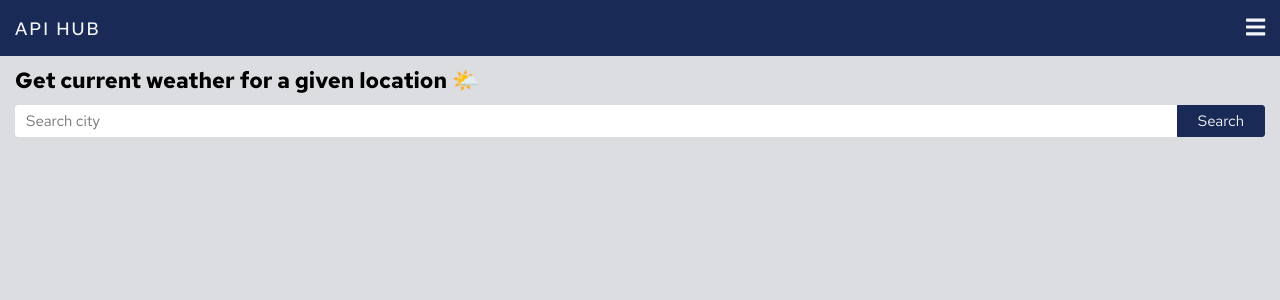
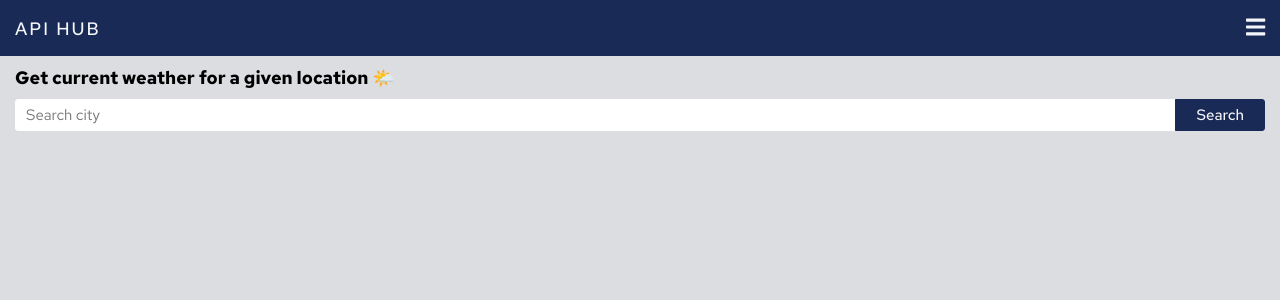
Before and after one commit to JalalMallah/API-All-In-One, a React (Create React App) app: page /weather in a window 1280 px wide. Shown: the top 300 px of the page. Built offline with nearby package versions, Linux system fonts and the light colour scheme.

Commit message:
refactor: extract reusable components to a seperate file called MyStyledComponents

```diff
--- a/src/components/App.js
+++ b/src/components/App.js
@@ -13,19 +13,17 @@ import Header from 'components/Header/Header';
 
 const App = () => {
   return (
-    <>
+    <LyricsProvider>
       <Header />
       <Switch>
         <Route path='/' exact component={Home} />
         <Route path='/quotes' component={Quotes} />
         <Route path='/weather' component={Weather} />
         <Route path='/exchange-rates' component={ExchangeRates} />
-        <LyricsProvider>
-          <Route path='/lyrics-app' exact component={LyricsSearch} />
-        </LyricsProvider>
+        <Route path='/lyrics-app' exact component={LyricsSearch} />
         <Route component={PageNotFound} />
       </Switch>
-    </>
+    </LyricsProvider>
   );
 };
 
--- a/src/components/views/ExchangeRates/ExchangeRates.js
+++ b/src/components/views/ExchangeRates/ExchangeRates.js
@@ -1,5 +1,7 @@
 import React, { useEffect, useState } from 'react';
 import styled from 'styled-components';
+
+import { Button, Paragraph, Title, Wrapper } from 'styles/MyStyledComponents';
 
 const APIKey = '65ae7a288dd355c89554072f';
 
@@ -114,7 +116,7 @@ export default function ExchangeRates() {
           />
         </Row>
         <Row>
-          <SwapButton onClick={swapCurrencies}>Swap</SwapButton>
+          <Button onClick={swapCurrencies}>Swap</Button>
           <RateInfo>{conversionRate && showRateInfo()}</RateInfo>
         </Row>
         <Row>
@@ -184,21 +186,6 @@ export default function ExchangeRates() {
   );
 }
 
-const Wrapper = styled.main`
-  padding: 1rem 1.5rem;
-`;
-
-const Title = styled.h1`
-  margin: 0 0 1rem;
-  font-size: 1.8rem;
-`;
-
-const Paragraph = styled.p`
-  margin: 0 0 1rem;
-  font-size: 1.5rem;
-  line-height: 1.4;
-`;
-
 const Container = styled.section`
   display: grid;
   place-items: center;
@@ -248,28 +235,6 @@ const Input = styled.input`
   }
 `;
 
-const SwapButton = styled.button`
-  padding: 0.8rem 2rem;
-  border: none;
-  border-radius: 3px;
-  outline: none;
-  background-color: var(--dark-blue);
-  color: var(--light-gray);
-  font-family: var(--main-font);
-  font-size: 1.5rem;
-  font-weight: 500;
-  transition: background-color 0.3s ease;
-  cursor: pointer;
-
-  &:active {
-    transform: scale(0.98);
-  }
-
-  &:hover {
-    background-color: var(--light-blue);
-  }
-`;
-
 const RateInfo = styled(Paragraph)`
   margin: 0;
 `;
--- a/src/components/views/Home/Home.js
+++ b/src/components/views/Home/Home.js
@@ -1,6 +1,7 @@
 import React from 'react';
+import styled from 'styled-components';
 
-import styled from 'styled-components';
+import { Paragraph, Title, Wrapper } from 'styles/MyStyledComponents';
 
 export default function Home() {
   return (
@@ -24,21 +25,6 @@ export default function Home() {
   );
 }
 
-const Wrapper = styled.main`
-  padding: 1rem 1.5rem;
-`;
-
-const Title = styled.h1`
-  margin: 0 0 1rem;
-  font-size: 1.8rem;
-`;
-
-const Paragraph = styled.p`
-  margin: 0 0 1rem;
-  font-size: 1.5rem;
-  line-height: 1.4;
-`;
-
 const List = styled.ul`
   margin: 0 0 2rem;
   padding: 0 0 0 3rem;
--- a/src/components/views/LyricsSearch/LyricsSearch.js
+++ b/src/components/views/LyricsSearch/LyricsSearch.js
@@ -1,7 +1,8 @@
 import React, { useContext, useState } from 'react';
 import { BrowserRouter, Route } from 'react-router-dom';
 import { baseURL, LyricsContext } from './LyricsContext';
-import styled from 'styled-components';
+
+import { Title, Wrapper } from 'styles/MyStyledComponents';
 
 import SearchForm from './SearchForm/SearchForm';
 import Loader from './Loader/Loader';
@@ -49,19 +50,10 @@ export default function LyricsSearch() {
         <Route path='/lyrics-app' exact>
           {response && <SongList />}
         </Route>
-        <Route path='/lyrics-app/lyrics-panel'>
+        <Route path='/lyrics-app/lyrics-panel' exact>
           <LyricsPanel />
         </Route>
       </Wrapper>
     </BrowserRouter>
   );
 }
-
-const Wrapper = styled.main`
-  padding: 1rem 1.5rem;
-`;
-
-const Title = styled.h1`
-  margin: 0 0 1rem;
-  font-size: 1.8rem;
-`;
--- a/src/components/views/LyricsSearch/SearchForm/SearchForm.js
+++ b/src/components/views/LyricsSearch/SearchForm/SearchForm.js
@@ -1,6 +1,8 @@
 import React from 'react';
 import PropTypes from 'prop-types';
 import styled from 'styled-components';
+
+import { Button } from 'styles/MyStyledComponents';
 
 export default function SearchForm({ handleChange, handleSubmit, term }) {
   return (
@@ -40,21 +42,10 @@ const SearchInput = styled.input`
   font-size: 1.5rem;
 `;
 
-const SearchButton = styled.button`
+const SearchButton = styled(Button)`
   position: absolute;
   top: 2px;
   right: 2px;
   padding: 0.8rem 1.5rem;
-  border: none;
   border-radius: 50px;
-  outline: none;
-  background-color: var(--dark-blue);
-  color: var(--light-gray);
-  font-family: var(--main-font);
-  font-size: 1.5rem;
-  font-weight: 500;
-
-  &:active {
-    transform: scale(0.98);
-  }
 `;
--- a/src/components/views/LyricsSearch/SongList/Item/Item.js
+++ b/src/components/views/LyricsSearch/SongList/Item/Item.js
@@ -2,8 +2,9 @@ import React, { useContext } from 'react';
 import { useHistory } from 'react-router-dom';
 import { LyricsContext } from '../../LyricsContext';
 import PropTypes from 'prop-types';
+import styled from 'styled-components';
 
-import styled from 'styled-components';
+import { Button } from 'styles/MyStyledComponents';
 
 export default function Item({ artist, cover, preview, title }) {
   const { setSongInfo } = useContext(LyricsContext);
@@ -53,19 +54,8 @@ const StyledItem = styled.li`
   }
 `;
 
-const StyledButton = styled.button`
+const StyledButton = styled(Button)`
   padding: 0.5rem 1.5rem;
-  border: none;
   border-radius: 15px;
-  outline: none;
-  background-color: var(--dark-blue);
-  color: var(--light-gray);
-  font-family: var(--main-font);
   font-size: 1.2rem;
-  font-weight: 500;
-  cursor: pointer;
-
-  &:active {
-    transform: scale(0.98);
-  }
 `;
--- a/src/components/views/LyricsSearch/SongList/SongList.js
+++ b/src/components/views/LyricsSearch/SongList/SongList.js
@@ -1,6 +1,7 @@
 import React, { useContext } from 'react';
 import { LyricsContext } from '../LyricsContext';
-import styled from 'styled-components';
+
+import { List } from 'styles/MyStyledComponents';
 
 import Item from './Item/Item';
 import Pagination from './Pagination/Pagination';
@@ -10,7 +11,7 @@ export default function SongList() {
 
   return (
     <>
-      <StyledList>
+      <List>
         {response.data.map(song => (
           <Item
             key={song.id}
@@ -20,14 +21,8 @@ export default function SongList() {
             preview={song.preview}
           />
         ))}
-      </StyledList>
+      </List>
       {(response.prev || response.next) && <Pagination />}
     </>
   );
 }
-
-const StyledList = styled.ul`
-  width: 100%;
-  max-width: 600px;
-  list-style-type: none;
-`;
--- a/src/components/views/PageNotFound/PageNotFound.js
+++ b/src/components/views/PageNotFound/PageNotFound.js
@@ -1,7 +1,8 @@
 import React from 'react';
 import { Link } from 'react-router-dom';
+import styled from 'styled-components';
 
-import styled from 'styled-components';
+import { Paragraph, Title } from 'styles/MyStyledComponents';
 
 import Image404 from 'assets/404.png';
 
@@ -25,20 +26,9 @@ const Wrapper = styled.main`
   padding: 1rem 1.5rem;
 `;
 
-const Title = styled.h1`
-  margin: 0 0 1rem;
-  font-size: 3rem;
-`;
-
-const Paragraph = styled.p`
-  margin: 0;
-  font-size: 1.5rem;
-  line-height: 1.4;
-`;
-
 const Button = styled(Link)`
   display: inline-block;
-  margin: 1rem auto 1.5rem;
+  margin: 0 auto 1.5rem;
   padding: 0.5rem 2rem;
   outline: none;
   border: none;
--- a/src/components/views/Quotes/Quotes.js
+++ b/src/components/views/Quotes/Quotes.js
@@ -1,6 +1,7 @@
 import React, { useCallback, useEffect, useState } from 'react';
+import styled from 'styled-components';
 
-import styled from 'styled-components';
+import { Button, Paragraph, Title } from 'styles/MyStyledComponents';
 
 const URL = 'https://type.fit/api/quotes';
 
@@ -30,9 +31,9 @@ export default function Quotes() {
   return (
     <Wrapper>
       <Title>Get inspired with our quotes!</Title>
-      <QuoteText>{quoteText}</QuoteText>
+      <Paragraph>{quoteText}</Paragraph>
       <QuoteAuthor>{quoteAuthor ?? 'Author Unknown'}</QuoteAuthor>
-      <Button onClick={generateRandomQuote}>Get New Quote</Button>
+      <GetNewQuoteButton onClick={generateRandomQuote}>Get New Quote</GetNewQuoteButton>
     </Wrapper>
   );
 }
@@ -41,51 +42,14 @@ const Wrapper = styled.main`
   padding: 1rem 1.5rem;
 `;
 
-const Title = styled.h1`
-  margin: 0 0 2rem;
-  font-size: 1.8rem;
-
-  @media (min-width: 360px) {
-    font-size: 2.2rem;
-  }
-`;
-
-const QuoteText = styled.p`
-  margin: 0 0 1rem;
-  font-size: 1.5rem;
-  line-height: 1.4;
-
-  @media (min-width: 360px) {
-    font-size: 1.6rem;
-  }
-`;
-
-const QuoteAuthor = styled.p`
-  margin: 0 0 1rem;
+const QuoteAuthor = styled(Paragraph)`
   font-size: 1.4rem;
-  line-height: 1.4;
   text-transform: uppercase;
   letter-spacing: 1px;
   text-align: right;
-
-  @media (min-width: 360px) {
-    font-size: 1.6rem;
-  }
 `;
 
-const Button = styled.button`
+const GetNewQuoteButton = styled(Button)`
   margin: 2rem 0 0;
   padding: 1rem 2rem;
-  border: none;
-  border-radius: 3px;
-  outline: none;
-  background-color: var(--dark-blue);
-  color: var(--light-gray);
-  font-size: 1.5rem;
-  font-weight: 500;
-  cursor: pointer;
-
-  @media (min-width: 360px) {
-    font-size: 1.6rem;
-  }
 `;
--- a/src/components/views/Weather/Weather.js
+++ b/src/components/views/Weather/Weather.js
@@ -1,6 +1,7 @@
 import React, { useRef, useState } from 'react';
+import styled, { keyframes } from 'styled-components';
 
-import styled, { keyframes } from 'styled-components';
+import { Button, Title, Wrapper } from 'styles/MyStyledComponents';
 
 import { FontAwesomeIcon } from '@fortawesome/react-fontawesome';
 import {
@@ -173,19 +174,6 @@ const bounce = keyframes`
   }
 `;
 
-const Wrapper = styled.main`
-  padding: 1rem 1.5rem;
-`;
-
-const Title = styled.h1`
-  margin: 0 0 1rem;
-  font-size: 1.8rem;
-
-  @media (min-width: 360px) {
-    font-size: 2.2rem;
-  }
-`;
-
 const Form = styled.form`
   display: flex;
   justify-content: space-between;
@@ -209,25 +197,10 @@ const CityInput = styled.input`
   }
 `;
 
-const SearchButton = styled.button`
+const SearchButton = styled(Button)`
   padding: 0.5rem 2rem;
   border: 1px solid var(--dark-blue);
   border-radius: 0 3px 3px 0;
-  outline: none;
-  background-color: var(--dark-blue);
-  color: var(--light-gray);
-  font-family: var(--main-font);
-  font-size: 1.5rem;
-  transition: background-color 0.3s ease;
-  cursor: pointer;
-
-  &:active {
-    transform: scale(0.98);
-  }
-
-  &:hover {
-    background-color: var(--light-blue);
-  }
 `;
 
 const WeatherMainInfo = styled.section`
--- /dev/null
+++ b/src/styles/MyStyledComponents.js
@@ -0,0 +1,44 @@
+import styled from 'styled-components';
+
+export const Button = styled.button`
+  display: block;
+  padding: 0.8rem 2rem;
+  border: none;
+  border-radius: 3px;
+  outline: none;
+  background-color: var(--dark-blue);
+  color: var(--light-gray);
+  font-family: var(--main-font);
+  font-size: 1.5rem;
+  font-weight: 500;
+  text-decoration: none;
+  transition: background-color 0.3s ease;
+  cursor: pointer;
+
+  &:active {
+    transform: scale(0.98);
+  }
+
+  &:hover {
+    background-color: var(--light-blue);
+  }
+`;
+
+export const List = styled.ul`
+  list-style-type: none;
+`;
+
+export const Paragraph = styled.p`
+  margin: 0 0 1rem;
+  font-size: 1.5rem;
+  line-height: 1.4;
+`;
+
+export const Title = styled.h1`
+  margin: 0 0 1rem;
+  font-size: 1.8rem;
+`;
+
+export const Wrapper = styled.main`
+  padding: 1rem 1.5rem;
+`;
```
Also changed, not shown: src/components/views/LyricsSearch/LyricsPanel/LyricsPanel.js (+10 -20 lines).
